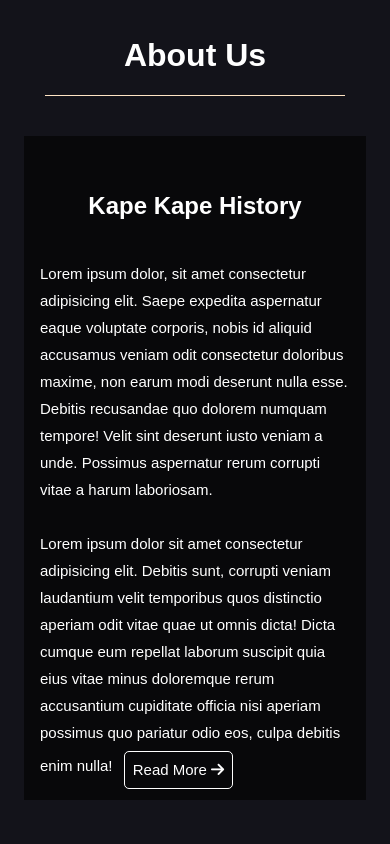
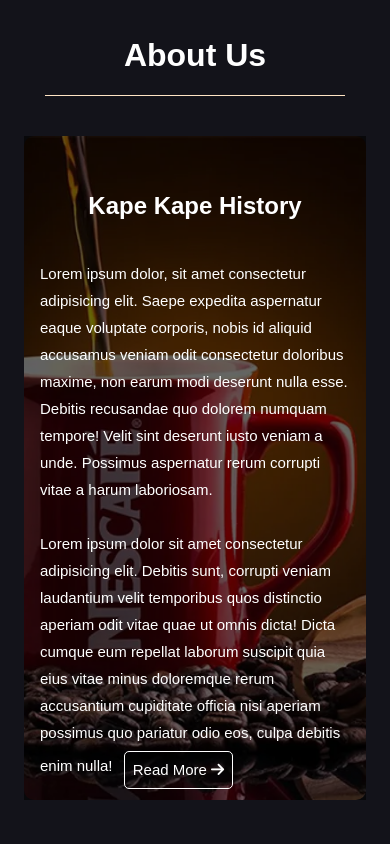
Before and after one commit to nokyaselpon/Kape, a plain HTML site: page index.html in a window 390 px wide. Shown: the part 3740-4584 px from the top of the page. Drawn offline with Linux system fonts and the light colour scheme; files whose address does not match are found by name.

Commit message:
Update style.css

```diff
--- a/css/style.css
+++ b/css/style.css
@@ -535,7 +535,7 @@ a{
 }
 
 .about-showcase{
-    background: url('/Practice4/images/about.jpeg');
+    background: url('https://github.com/nokyaselpon/Kape/raw/main/images/about.jpeg');
     background-position: center;
     background-repeat: no-repeat;
     background-size: cover;
```
